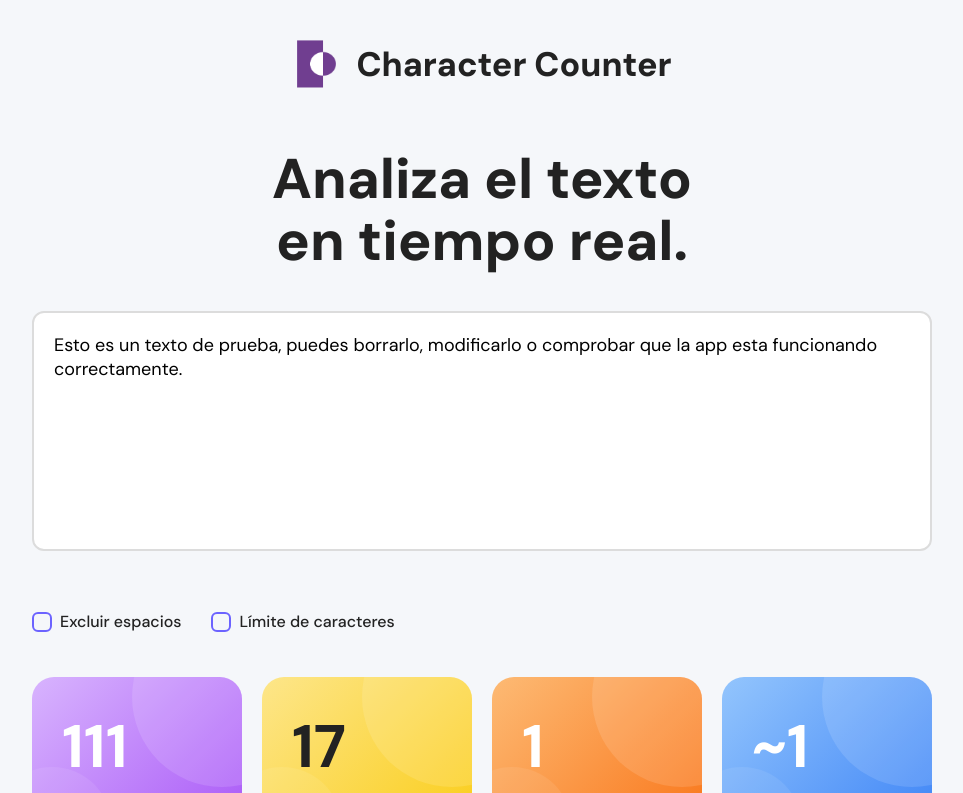
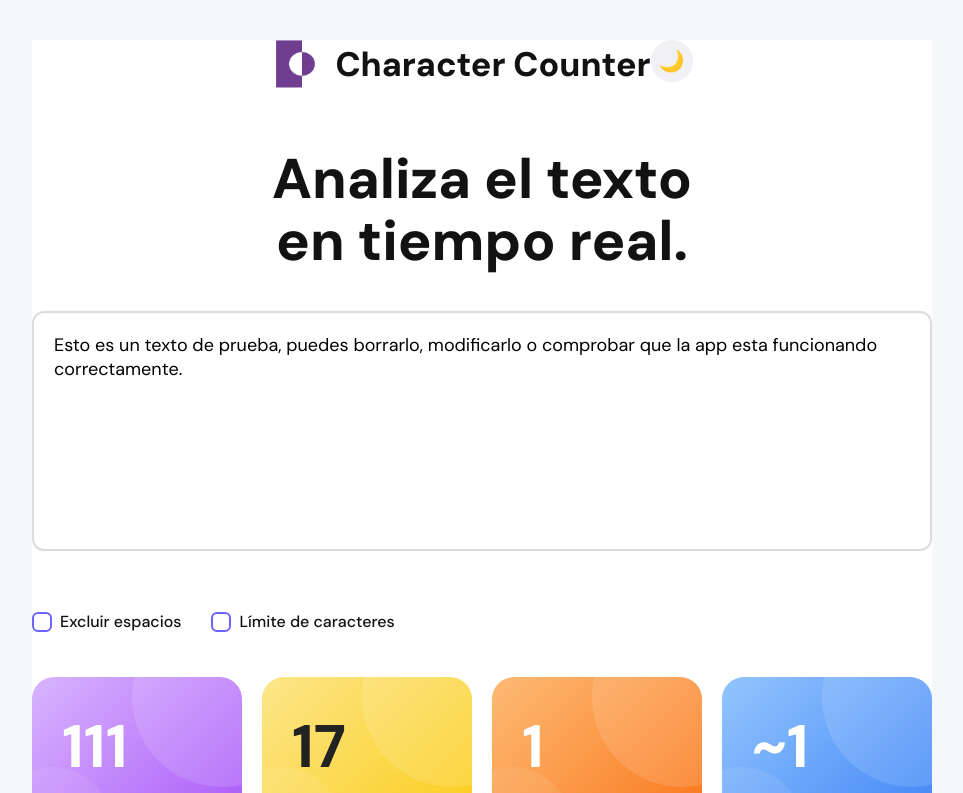
Before and after one commit to malegallardo375-lang/character-counter-proyect, a React (Vite) app: page / in a window 1280 px wide. Shown: the top 793 px of the page, without its empty margins (158-1121 px from the left). Built offline with nearby package versions, Linux system fonts and the light colour scheme.

Commit message:
feat: add dark mode toggle

```diff
--- a/src/App.jsx
+++ b/src/App.jsx
@@ -14,7 +14,9 @@ const App = () => {
   const [limitCharacter, setLimitCharacter] = useState(false)
   const [limitValue, setLimitValue] = useState(10)
   const [showAll, setShowAll] = useState(false)
+  const [dark, setDark] = useState(false)
 
+  // Handlers
   const handleExcludeSpaces = () => {
     setExcludeSpaces(!excludeSpaces)
   }
@@ -39,6 +41,12 @@ const App = () => {
     setLimitCharacter(!limitCharacter)
   }
 
+  // ✅ MOVIDA AQUÍ: Ahora está en el nivel superior del componente
+  const handleDarkTheme = () => {
+    setDark(!dark)
+  }
+
+  // Cálculos de estadísticas
   const characters = excludeSpaces
     ? text.replace(/\s/g, "").length
     : text.length
@@ -85,8 +93,11 @@ const App = () => {
     : sortLetters.slice(0, 5)
 
   return (
-    <main>
-      <Header />
+    <main className={dark ? "dark-theme" : ""}>
+      <Header
+        dark={dark}
+        handleDarkTheme={handleDarkTheme}
+      />
 
       <h2>
         Analiza el texto <br />
--- a/src/components/Header.jsx
+++ b/src/components/Header.jsx
@@ -1,12 +1,17 @@
+import { useState } from "react"
 import logo from "../assets/logo.png"
 
-const Header = () => {
+const Header = ({ dark, handleDarkTheme }) => {
+
   return (
-    <header className="header">
+    <header className="header" >
       <div className="header-logo">
         <img src={logo} alt="Character Counter Logo" />
         <h1>Character Counter</h1>
       </div>
+      <button onClick={handleDarkTheme} className="theme-toggle-btn">
+        {dark ? "☀️" : "🌙"}
+      </button>
     </header>
   )
 }
--- a/src/index.css
+++ b/src/index.css
@@ -29,6 +29,7 @@ main {
   animation: fadeUp .6s ease;
 }
 
+
 /* ===========================
    HEADER
 =========================== */
@@ -52,11 +53,15 @@ main {
 }
 
 .header-logo h1 {
- font-size:34px;
+font-size:34px;
+font-weight:800;
+}
 
-font-weight:800;
+.dark-theme {
+    background-color: #222;
+    color: #dcdcdc;
+}
 
-}
 
 /* ===========================
    TITULO
@@ -396,3 +401,53 @@ summary:hover{
   }
 
 }
+
+.theme-toggle-btn {
+  width: 42px;
+  height: 42px;
+  border-radius: 50%;
+  border: none;
+  background-color: #f0f0f5;
+  cursor: pointer;
+  display: flex;
+  align-items: center;
+  justify-content: center;
+  font-size: 1.3rem;
+  transition: background-color 0.3s ease, transform 0.2s ease;
+}
+
+.theme-toggle-btn:hover {
+  background-color: #e2e2ec;
+  transform: rotate(15deg) scale(1.1); /* Ligera rotación juguetona */
+}
+
+/* Modo Oscuro */
+.dark-theme .theme-toggle-btn {
+  background-color: #2b2b36;
+}
+
+.dark-theme .theme-toggle-btn:hover {
+  background-color: #3b3b4a;
+}
+
+
+/* Asegura que body no tenga márgenes no deseados y ocupe el alto completo */
+html, body {
+  margin: 0;
+  padding: 0;
+  min-height: 100vh;
+}
+
+/* Estilos por defecto / Modo claro */
+main {
+  min-height: 100vh;
+  background-color: #ffffff; /* O el color claro que uses de fondo */
+  color: #121212;
+  transition: background-color 0.3s ease, color 0.3s ease; /* Transición suave */
+}
+
+/* Modo Oscuro: Afecta a todo el contenedor principal */
+main.dark-theme {
+  background-color: #121212; /* Color de fondo oscuro */
+  color: #ffffff; /* Texto claro */
+}
```
Lines whose indentation alone changed are shown as unchanged.
